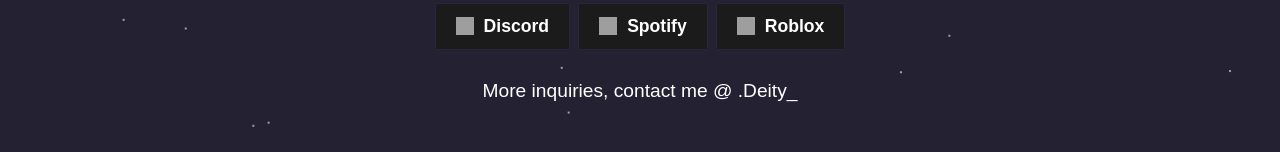
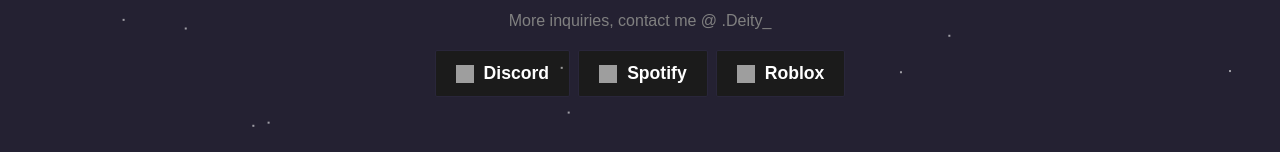
Before and after one commit to D7ity/bio, a plain HTML site: page index.html in a window 1280 px wide. Shown: the part 390-542 px from the top of the page. Drawn offline with Linux system fonts and the light colour scheme; grey boxes are pictures that could not be loaded.

Commit message:
Update index.html

```diff
--- a/index.html
+++ b/index.html
@@ -14,9 +14,15 @@
             100% { content: "deity"; }
         }
 
+        @keyframes blinkCursor {
+            0% { border-right-color: transparent; }
+            50% { border-right-color: white; }
+            100% { border-right-color: transparent; }
+        }
+
         title::after {
             content: "d";
-            animation: typing 2s steps(10, end) infinite;
+            animation: typing 4s steps(10, end) infinite, blinkCursor 1s step-end infinite;
         }
 
         body {
@@ -41,14 +47,15 @@
         }
 
         .contact-info {
-            margin-top: 10px;
-            font-size: 1.2em;
+            margin-top: 5px;
+            font-size: 1em;
+            color: grey;
         }
 
         .button-container {
             display: flex;
             gap: 8px; /* Smaller gap between buttons */
-            margin-bottom: 20px;
+            margin-top: 20px;
         }
 
         .button {
@@ -120,6 +127,7 @@
 </head>
 <body>
     <h1>deity</h1>
+    <div class="contact-info">More inquiries, contact me @ .Deity_</div>
     <div class="button-container">
         <a href="https://discord.com" class="button">
             <img src="https://image.flaticon.com/icons/svg/1051/1051377.svg" class="icon" alt="Discord">
@@ -134,7 +142,6 @@
             Roblox
         </a>
     </div>
-    <div class="contact-info">More inquiries, contact me @ .Deity_</div>
 
     <script>
         const NUM_SNOWFLAKES = 100;
```
